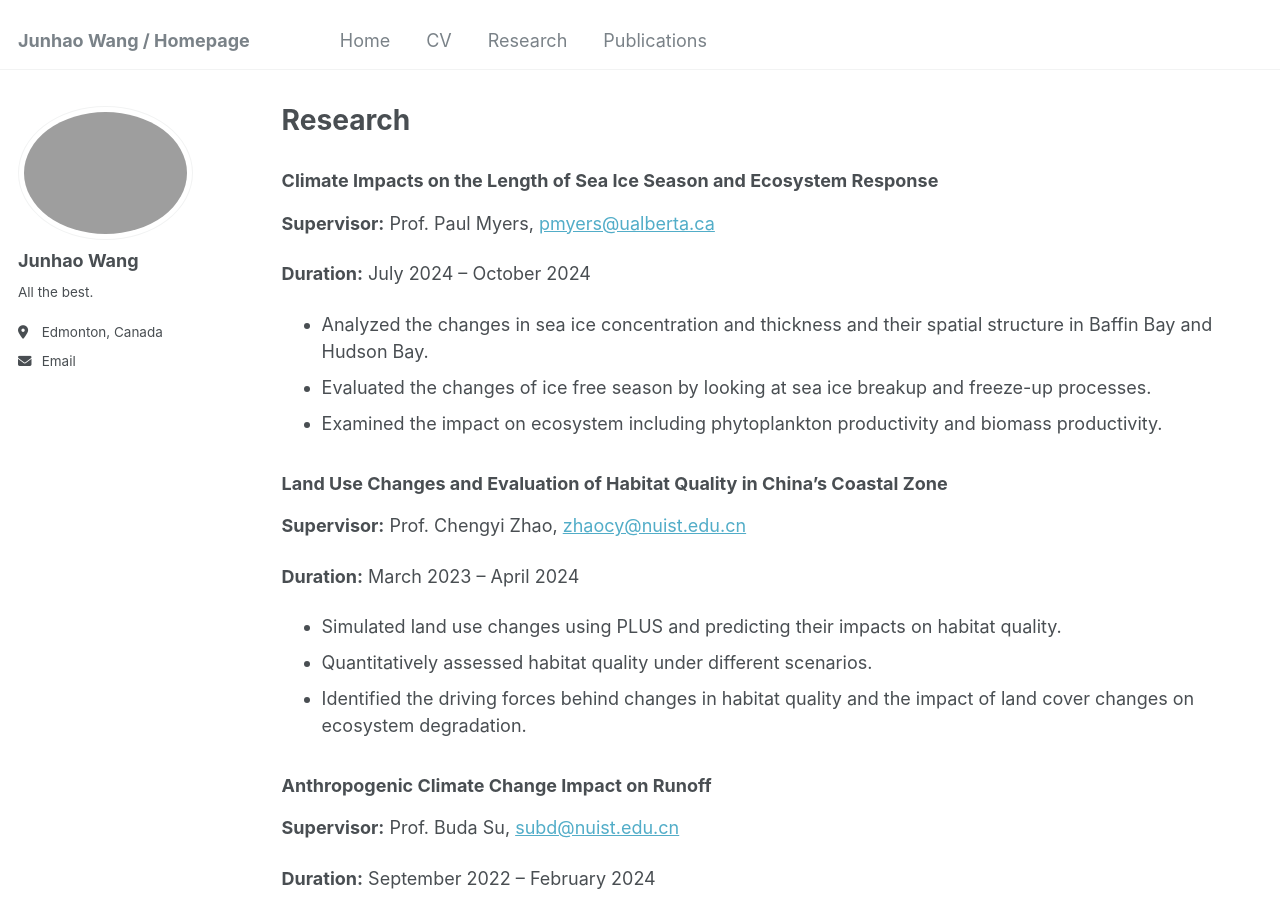
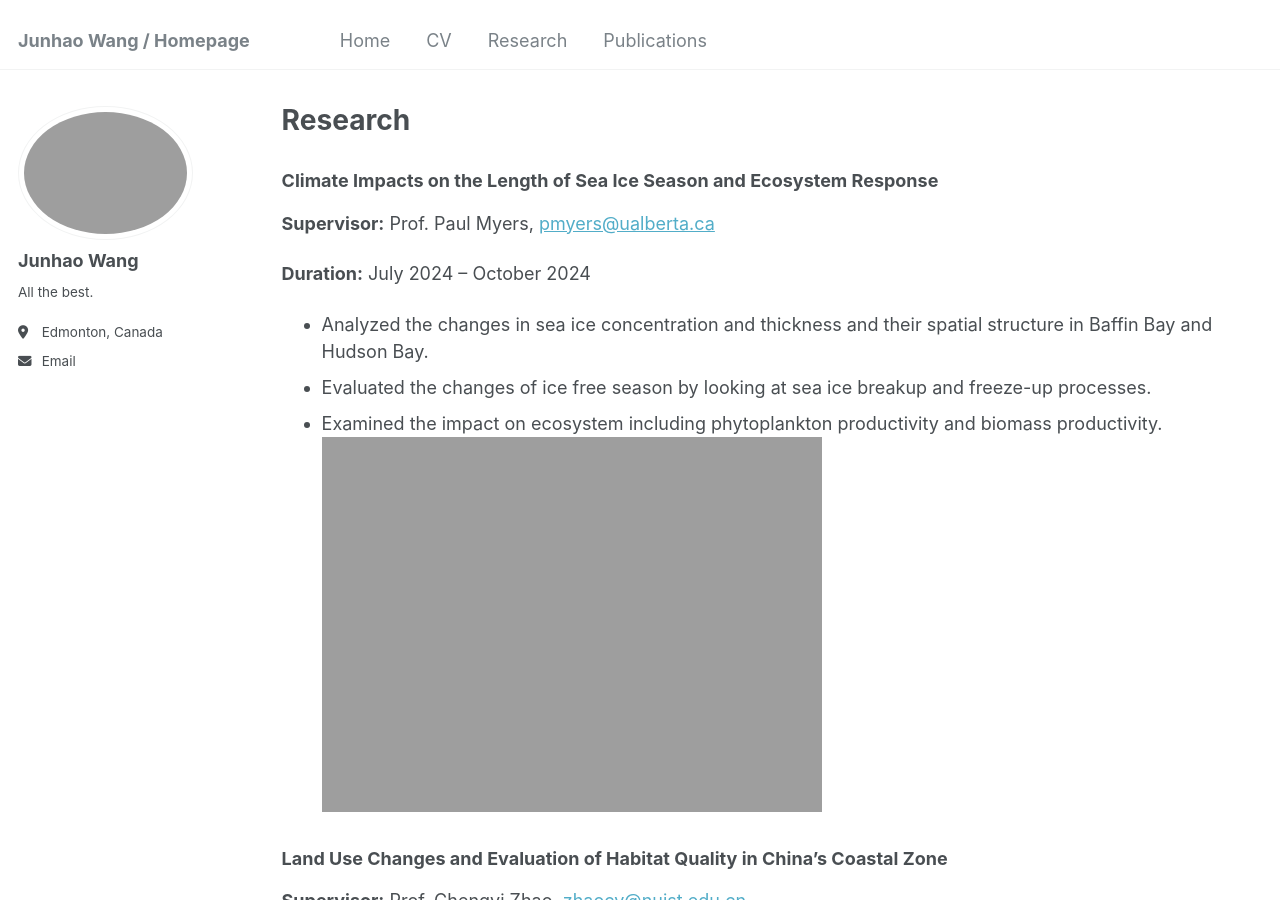
Before and after one commit to sigmundw/sigmundw.github.io, a Jekyll site: the page built from _pages/research.md, in a window 1280 px wide and 900 px high. Built offline with Jekyll 4.4.1, drawn with Linux system fonts in a browser that asks for light colours.

Commit message:
Update research.md

```diff
--- a/_pages/research.md
+++ b/_pages/research.md
@@ -16,6 +16,7 @@ redirect_from:
 - Analyzed the changes in sea ice concentration and thickness and their spatial structure in Baffin Bay and Hudson Bay.
 - Evaluated the changes of ice free season by looking at sea ice breakup and freeze-up processes.
 - Examined the impact on ecosystem including phytoplankton productivity and biomass productivity.
+<img src="https://sigmundw.github.io/images/ICchange.png" alt="IC Image" width="500"/>
 
 ### Land Use Changes and Evaluation of Habitat Quality in China’s Coastal Zone
 **Supervisor:** Prof. Chengyi Zhao, [zhaocy@nuist.edu.cn](zhaocy@nuist.edu.cn)
```
